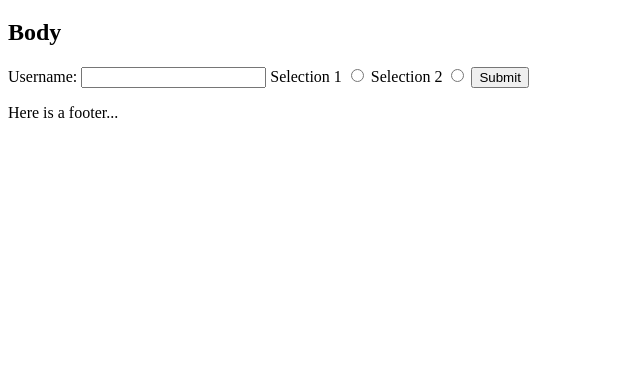
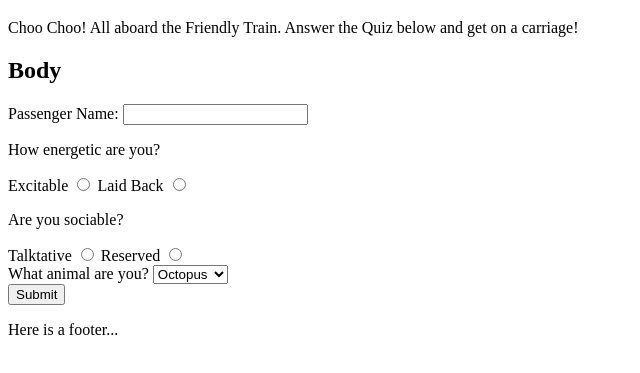
Before and after one commit to Albadylic/friendly-train, a website: page public/index.html in a window 1280 px wide. Shown: the part 61-434 px from the top of the page, without its empty margins (0-640 px from the left). Drawn offline with Linux system fonts and the light colour scheme.

Commit message:
Add new qualities to form and a animal avatar

```diff
--- a/public/index.html
+++ b/public/index.html
@@ -8,15 +8,40 @@
     <title>Friendly Train</title>
   </head>
   <body>
-    <header><h1>Friendly Train</h1></header>
+    <header>
+      <h1>Friendly Train</h1>
+      <p>
+        Choo Choo! All aboard the Friendly Train. Answer the Quiz below and get
+        on a carriage!
+      </p>
+    </header>
     <section><h2>Body</h2></section>
     <form action="/submit" method="POST">
-      <label for="username">Username: </label>
+      <label for="username">Passenger Name: </label>
       <input type="text" name="username" id="username" />
-      <label for="selection-1">Selection 1</label>
-      <input type="radio" name="quality" id="selection-1" value="1" />
-      <label for="selection-2">Selection 2</label>
-      <input type="radio" name="quality" id="selection-2" value="2" />
+
+      <p>How energetic are you?</p>
+
+      <label for="excitable">Excitable</label>
+      <input type="radio" name="energy" id="excitable" value="1" />
+      <label for="laid-back">Laid Back</label>
+      <input type="radio" name="energy" id="laid-back" value="2" />
+
+      <p>Are you sociable?</p>
+
+      <label for="talkative">Talktative</label>
+      <input type="radio" name="sociability" id="talkative" value="1" />
+      <label for="reserved">Reserved</label>
+      <input type="radio" name="sociability" id="reserved" value="2" />
+<br/>
+      <label for="animal-type">What animal are you?</label>
+      <select id="animal-type">
+        <option value="panther">Octopus</option>
+        <option value="elephant">Elephant</option>
+        <option value="platypus">Platypus</option>
+        <option value="tortoise">Tortoise</option>
+      </select>
+    </br>
       <input type="submit" />
     </form>
 
```
Also changed, not shown: 1 other file.
